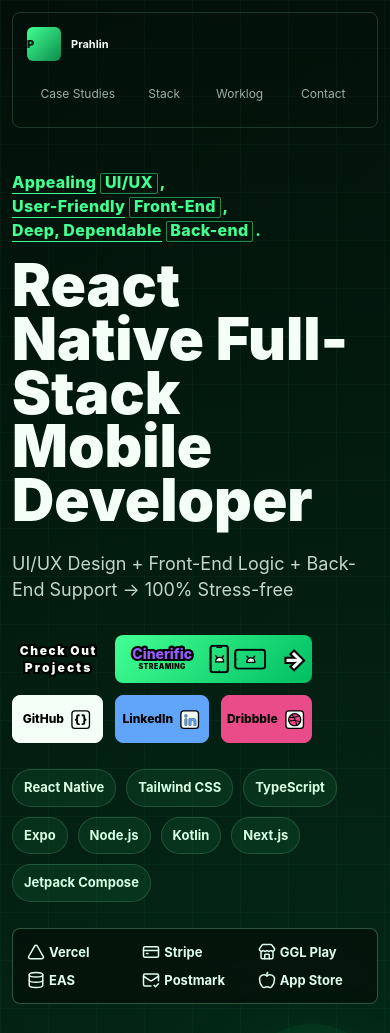
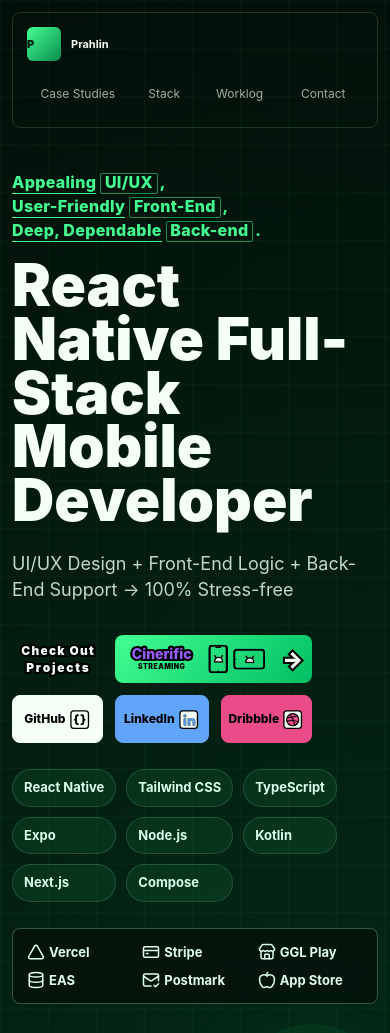
Before and after one commit to Prahlin/portfolio, a Next.js app: page / in a window 390 px wide. Shown: the top 1033 px of the page. Built offline with nearby package versions, Linux system fonts and the light colour scheme; no server answers.

Commit message:
Polish hero CTA and stack chips
- Tuned hero CTA/social button spacing and alignment
- Balanced stack chip rows across desktop, mobile, and narrow portrait
- Renamed Jetpack Compose chip to Compose

```diff
--- a/app/globals.css
+++ b/app/globals.css
@@ -602,7 +602,7 @@
 }
 
 .hero-social-button {
-  gap: clamp(3px, 1.4vw, 5px);
+  gap: clamp(1px, 0.6vw, 2px);
   justify-content: center;
   font-size: clamp(11px, 3.2vw, 12px);
   min-width: 0;
@@ -635,9 +635,10 @@
 }
 
 .stack-row {
-  display: flex;
-  flex-wrap: wrap;
+  display: grid;
+  grid-template-columns: repeat(4, max-content);
   gap: 10px;
+  justify-content: start;
   margin-top: 26px;
 }
 
@@ -650,6 +651,18 @@
   font-size: 13px;
   font-weight: 700;
   padding: 8px 11px;
+}
+
+@media (max-width: 720px), (orientation: landscape) and (max-height: 500px) {
+  .stack-row {
+    grid-template-columns: repeat(3, max-content);
+  }
+}
+
+@media (max-width: 380px) and (orientation: portrait) {
+  .stack-row {
+    grid-template-columns: repeat(2, max-content);
+  }
 }
 
 .hero-visual {
--- a/app/page.tsx
+++ b/app/page.tsx
@@ -24,7 +24,7 @@
   "Node.js",
   "Kotlin",
   "Next.js",
-  "Jetpack Compose",
+  "Compose",
 ];
 
 const proofStats = [
```
